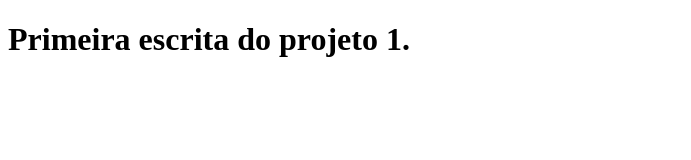
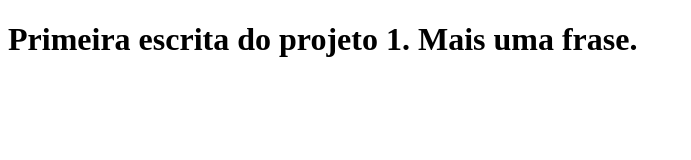
Before and after one commit to IgorHuffProgramador/projeto-teste, a plain HTML site: page index.html in a window 1280 px wide. Shown: the whole page, without its empty margins (0-691 px from the left). Drawn offline with Linux system fonts and the light colour scheme.

Commit message:
alteração texto

```diff
--- a/index.html
+++ b/index.html
@@ -7,6 +7,6 @@
     <title>Projeto 1</title>
 </head>
 <body>
-   <h1>Primeira escrita do projeto 1.</h1>
+   <h1>Primeira escrita do projeto 1. Mais uma frase.</h1>
 </body>
 </html>
```
